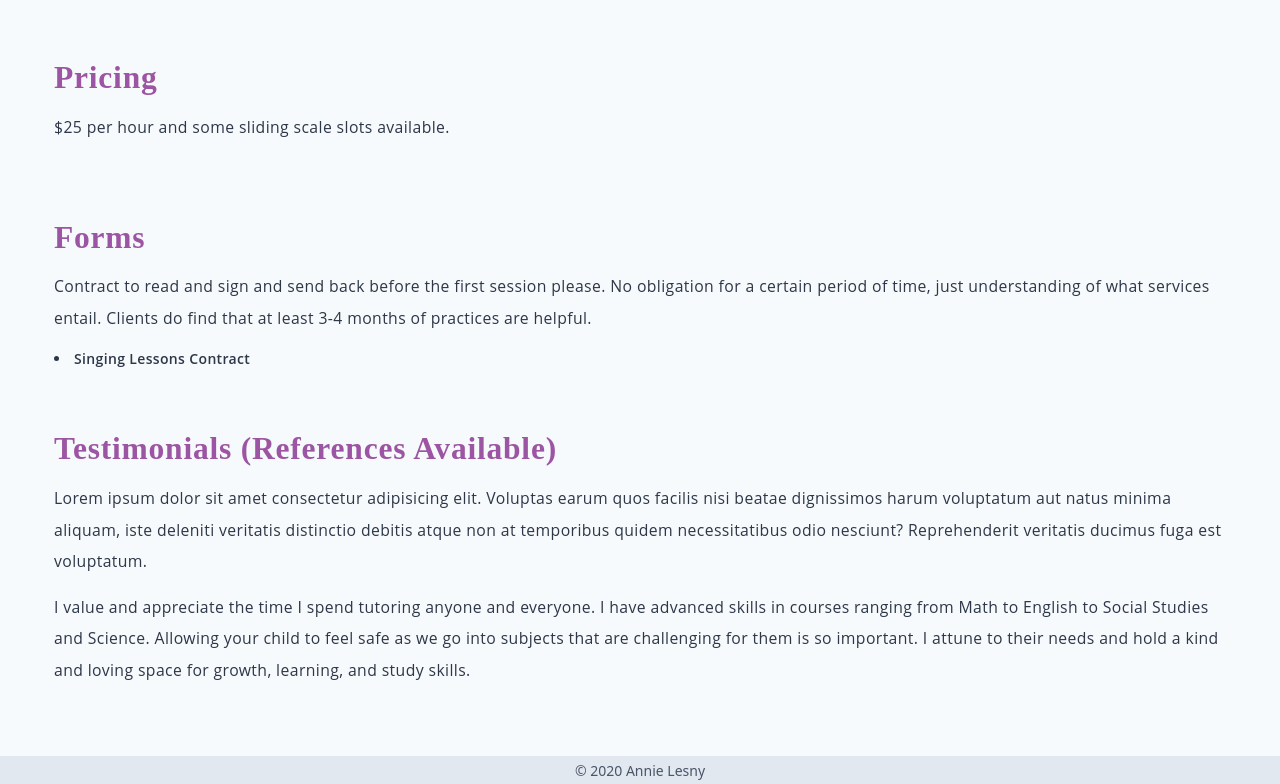
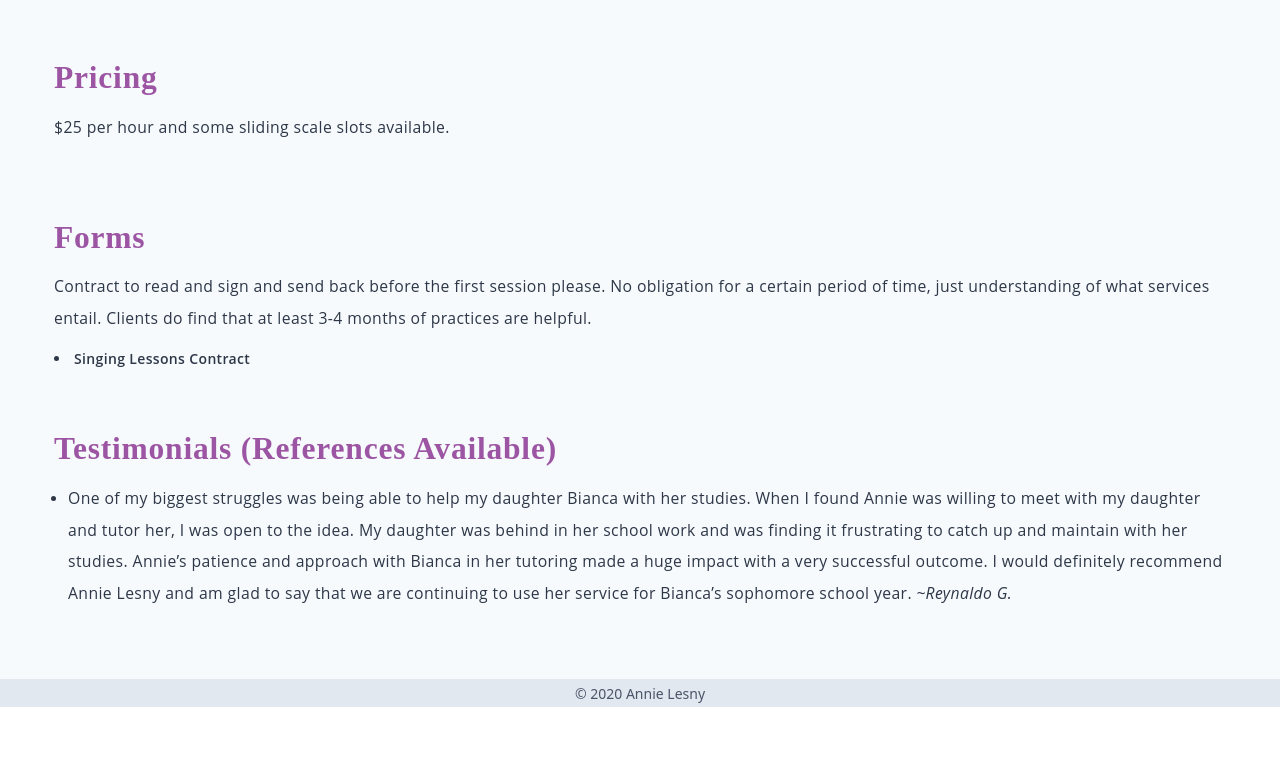
Before and after one commit to devmart10/annie-website, a Next.js app: page /tutoring in a window 1280 px wide. Shown: the part 693-1477 px from the top of the page. After the commit the page ends 1400 px from the top, so only its background shows below. Built offline with nearby package versions, Linux system fonts and the light colour scheme.

Commit message:
updates testimony content

```diff
--- a/src/sections/Nanny.js
+++ b/src/sections/Nanny.js
@@ -65,14 +65,22 @@ const Nanny = () => {
       <section id='nanny-testimonials' className='wow'>
         <div className='mb-8 md:mb-16 section'>
           <h2 className='font-bold text-primary'>Testimonials (References Available)</h2>
-          <p>
-            Lorem ipsum dolor sit amet consectetur adipisicing elit. Voluptas earum quos facilis nisi beatae dignissimos harum voluptatum aut natus minima aliquam, iste deleniti veritatis distinctio
-            debitis atque non at temporibus quidem necessitatibus odio nesciunt? Reprehenderit veritatis ducimus fuga est voluptatum.
-          </p>
-          <p>
-            I value and appreciate the time I spend tutoring anyone and everyone. I have advanced skills in courses ranging from Math to English to Social Studies and Science. Allowing your child to
-            feel safe as we go into subjects that are challenging for them is so important. I attune to their needs and hold a kind and loving space for growth, learning, and study skills.
-          </p>
+          <ul className='pl-4 list-disc'>
+            <li>
+              <p>
+                Annie has been an amazing asset to our family. From the minute she entered our home, we had every confidence she would have no trouble wrangling our 3 children, with both kindness and
+                the structure and boundaries children need. She is self-assured, and competent. And FUN! She brings music and play and joy in her bag of “tricks.” Our children count the sleeps until
+                her return. I would recommend her 100% <span className='italic'>~ Emily G.</span>
+              </p>
+            </li>
+            <li>
+              <p>
+                Annie is everything we hope for in a nanny: great with the kids, reliable, dependable, and communicative. Annie was our after-school nanny when our children were five and eight years
+                old. We trusted her to drive our children to their various activities, take them to the pool, and explore local parks. The kids loved their time with Annie; we were all sad to wish her
+                farewell when she moved away for graduate school. All of us appreciated her positive energy, can-do attitude, and big heart. <span className='italic'>~Lina D.</span>
+              </p>
+            </li>
+          </ul>
         </div>
       </section>
     </>
--- a/src/sections/Tutoring.js
+++ b/src/sections/Tutoring.js
@@ -1,39 +1,34 @@
-import React from "react";
-import Link from "next/link";
-import { FaArrowRight } from "react-icons/fa";
+import React from 'react';
+import Link from 'next/link';
+import { FaArrowRight } from 'react-icons/fa';
 
 const Tutoring = () => {
   return (
     <>
-      <section id="tutoring-description" className="wow">
-        <div className="mb-8 md:mb-16 section">
-          <h1 className="font-bold text-primary">Tutoring</h1>
+      <section id='tutoring-description' className='wow'>
+        <div className='mb-8 md:mb-16 section'>
+          <h1 className='font-bold text-primary'>Tutoring</h1>
           <p>
-            Are you and/ or your children feeling overwhelmed by schoolwork? Is it affecting your relationship and
-            making things extra difficult? Most children and parents need extra support. When we feel supported, we’re
-            able to feel calmer and more resilient. The brain then comes online to be able to learn more.
+            Are you and/ or your children feeling overwhelmed by schoolwork? Is it affecting your relationship and making things extra difficult? Most children and parents need extra support. When we
+            feel supported, we’re able to feel calmer and more resilient. The brain then comes online to be able to learn more.
           </p>
           <p>
-            I value and appreciate the time I spend tutoring anyone and everyone. I have advanced skills in courses
-            ranging from Math to English to Social Studies and Science. Allowing your child to feel safe as we go into
-            subjects that are challenging for them is so important. I attune to their needs and hold a kind and loving
-            space for growth, learning, and study skills.
+            I value and appreciate the time I spend tutoring anyone and everyone. I have advanced skills in courses ranging from Math to English to Social Studies and Science. Allowing your child to
+            feel safe as we go into subjects that are challenging for them is so important. I attune to their needs and hold a kind and loving space for growth, learning, and study skills.
           </p>
         </div>
       </section>
 
-      <section id="tutoring-schedule" className="wow">
-        <div className="mb-8 md:mb-16 section">
-          <h2 className="font-bold text-primary">Schedule a Consultation</h2>
+      <section id='tutoring-schedule' className='wow'>
+        <div className='mb-8 md:mb-16 section'>
+          <h2 className='font-bold text-primary'>Schedule a Consultation</h2>
           <p>
-            Lorem ipsum dolor sit amet consectetur adipisicing elit. Voluptas earum quos facilis nisi beatae dignissimos
-            harum voluptatum aut natus minima aliquam, iste deleniti veritatis distinctio debitis atque non at
-            temporibus quidem necessitatibus odio nesciunt? Reprehenderit veritatis ducimus fuga est voluptatum. I offer
-            a free 20- minute consultation.
+            Lorem ipsum dolor sit amet consectetur adipisicing elit. Voluptas earum quos facilis nisi beatae dignissimos harum voluptatum aut natus minima aliquam, iste deleniti veritatis distinctio
+            debitis atque non at temporibus quidem necessitatibus odio nesciunt? Reprehenderit veritatis ducimus fuga est voluptatum. I offer a free 20- minute consultation.
           </p>
-          <Link href="#">
-            <div className="inline-flex items-center p-4 text-white rounded-full bg-b-purple">
-              <a className="mr-2 font-normal hover:no-underline" onClick={() => setExpanded(false)}>
+          <Link href='#'>
+            <div className='inline-flex items-center p-4 text-white rounded-full bg-b-purple'>
+              <a className='mr-2 font-normal hover:no-underline' onClick={() => setExpanded(false)}>
                 Schedule a consultation
               </a>
               <FaArrowRight></FaArrowRight>
@@ -42,41 +37,39 @@ const Tutoring = () => {
         </div>
       </section>
 
-      <section id="tutoring-pricing" className="wow">
-        <div className="mb-8 md:mb-16 section">
-          <h2 className="font-bold text-primary">Pricing</h2>
+      <section id='tutoring-pricing' className='wow'>
+        <div className='mb-8 md:mb-16 section'>
+          <h2 className='font-bold text-primary'>Pricing</h2>
           <p>$25 per hour and some sliding scale slots available.</p>
         </div>
       </section>
 
-      <section id="tutoring-forms" className="wow">
-        <div className="mb-8 md:mb-16 section">
-          <h2 className="font-bold text-primary">Forms</h2>
+      <section id='tutoring-forms' className='wow'>
+        <div className='mb-8 md:mb-16 section'>
+          <h2 className='font-bold text-primary'>Forms</h2>
           <p>
-            Contract to read and sign and send back before the first session please. No obligation for a certain period
-            of time, just understanding of what services entail. Clients do find that at least 3-4 months of practices
-            are helpful.
+            Contract to read and sign and send back before the first session please. No obligation for a certain period of time, just understanding of what services entail. Clients do find that at
+            least 3-4 months of practices are helpful.
           </p>
           <li>
-            <a href="#">Singing Lessons Contract</a>
+            <a href='#'>Singing Lessons Contract</a>
           </li>
         </div>
       </section>
 
-      <section id="tutoring-testimonials" className="wow">
-        <div className="mb-8 md:mb-16 section">
-          <h2 className="font-bold text-primary">Testimonials (References Available)</h2>
-          <p>
-            Lorem ipsum dolor sit amet consectetur adipisicing elit. Voluptas earum quos facilis nisi beatae dignissimos
-            harum voluptatum aut natus minima aliquam, iste deleniti veritatis distinctio debitis atque non at
-            temporibus quidem necessitatibus odio nesciunt? Reprehenderit veritatis ducimus fuga est voluptatum.
-          </p>
-          <p>
-            I value and appreciate the time I spend tutoring anyone and everyone. I have advanced skills in courses
-            ranging from Math to English to Social Studies and Science. Allowing your child to feel safe as we go into
-            subjects that are challenging for them is so important. I attune to their needs and hold a kind and loving
-            space for growth, learning, and study skills.
-          </p>
+      <section id='tutoring-testimonials' className='wow'>
+        <div className='mb-8 md:mb-16 section'>
+          <h2 className='font-bold text-primary'>Testimonials (References Available)</h2>
+          <ul className='pl-4 list-disc'>
+            <li>
+              <p>
+                One of my biggest struggles was being able to help my daughter Bianca with her studies. When I found Annie was willing to meet with my daughter and tutor her, I was open to the idea.
+                My daughter was behind in her school work and was finding it frustrating to catch up and maintain with her studies. Annie’s patience and approach with Bianca in her tutoring made a
+                huge impact with a very successful outcome. I would definitely recommend Annie Lesny and am glad to say that we are continuing to use her service for Bianca’s sophomore school year.
+                <span className='italic'> ~Reynaldo G.</span>
+              </p>
+            </li>
+          </ul>
         </div>
       </section>
     </>
--- a/src/sections/Vocal.js
+++ b/src/sections/Vocal.js
@@ -60,14 +60,21 @@ const Vocal = () => {
       <section id='singing-testimonials' className='wow'>
         <div className='mb-8 md:mb-16 section'>
           <h2 className='font-bold text-primary'>Testimonials (References Available)</h2>
-          <p>
-            Lorem ipsum dolor sit amet consectetur adipisicing elit. Voluptas earum quos facilis nisi beatae dignissimos harum voluptatum aut natus minima aliquam, iste deleniti veritatis distinctio
-            debitis atque non at temporibus quidem necessitatibus odio nesciunt? Reprehenderit veritatis ducimus fuga est voluptatum.
-          </p>
-          <p>
-            I value and appreciate the time I spend tutoring anyone and everyone. I have advanced skills in courses ranging from Math to English to Social Studies and Science. Allowing your child to
-            feel safe as we go into subjects that are challenging for them is so important. I attune to their needs and hold a kind and loving space for growth, learning, and study skills.
-          </p>
+          <ul className='pl-4 list-disc'>
+            <li>
+              <p>
+                Annie is a very thoughtful and understanding voice instructor. I have never taken voice lessons before, but she went at a good pace, pushing me to get better, but always making me feel
+                comfortable. I have been surprised at my progress over the past few weeks, and I’m very grateful that I found her to work with me. <span className='italic'>~Zac P.</span>
+              </p>
+            </li>
+            <li>
+              <p>
+                Annie is one of a kind. Learning with Annie helped me to unlearn past notions that were no longer serving me in order to truly express my voice. Annie is always professional and
+                understanding. Every time I meet with Annie I feel she has learned new things to better herself and her teachings. Interactions with Annie guarantee growth & inspire wonder. I highly
+                recommend Annie as a teacher, coach, nanny, and friend. <span className='italic'>~Maggie M.</span>
+              </p>
+            </li>
+          </ul>
         </div>
       </section>
     </>
```
